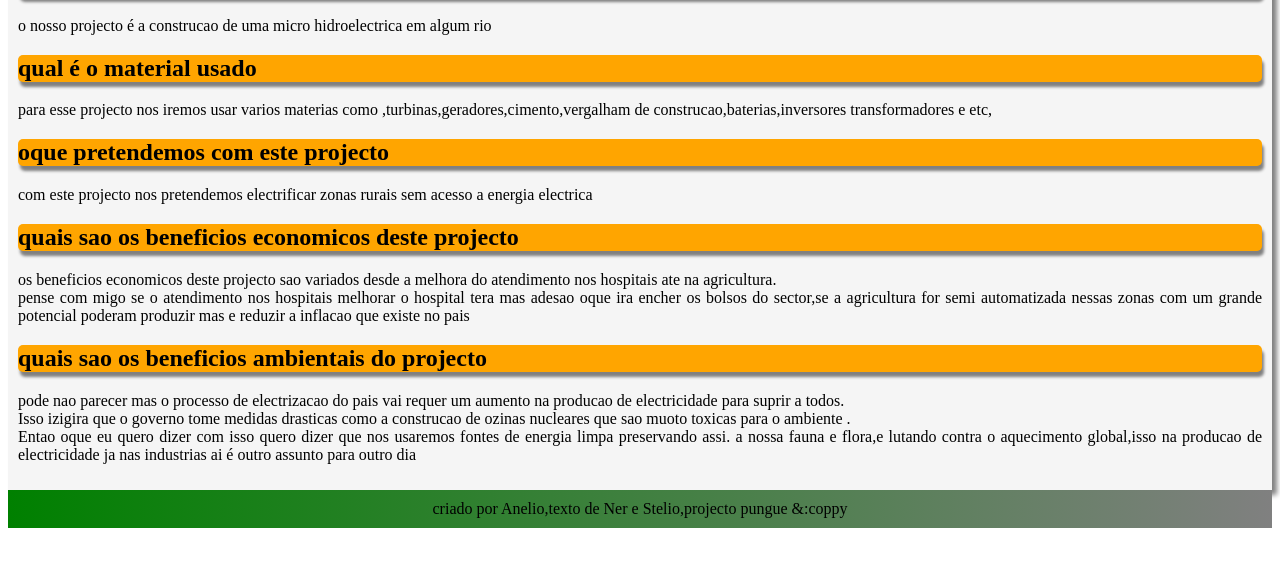
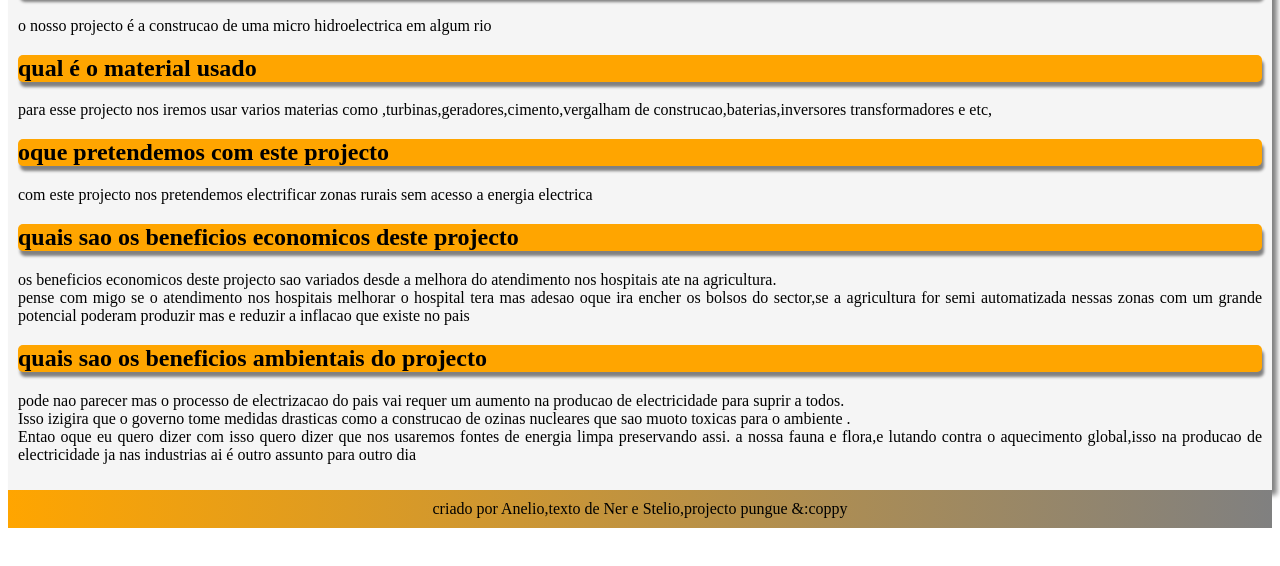
Before and after one commit to AneliodeRoberto/PPungue, a plain HTML site: page index.html in a window 1280 px wide. Shown: the part 228-794 px from the top of the page. Drawn offline with Linux system fonts and the light colour scheme.

Commit message:
Atualizar o style.css

```diff
--- a/style.css
+++ b/style.css
@@ -28,7 +28,7 @@ h2{
 }
 
 footer{
-  background-image: linear-gradient(to right, green,gray);
+  background-image: linear-gradient(to right, orange,gray);
   font-family: Times New Roman;
   text-align: center;
   font-family: Times New Roman;
```
